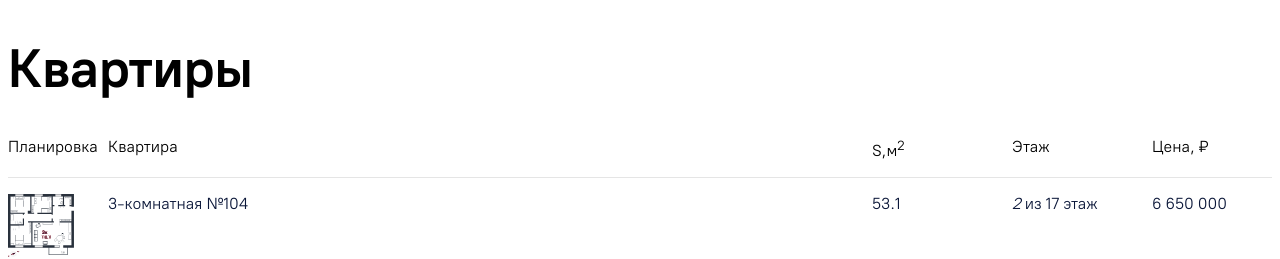
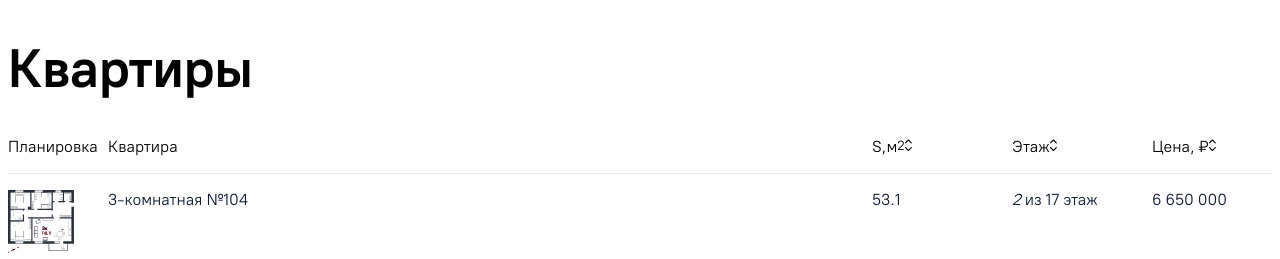
Before and after one commit to ase444ka/flat-list, a Nuxt app: page / in a window 1280 px wide. Shown: the top 259 px of the page. Built offline with nearby package versions, Linux system fonts and the light colour scheme.

Commit message:
add icons

```diff
--- a/app.vue
+++ b/app.vue
@@ -1,5 +1,5 @@
 <script lang="ts">
-import '~/assets/css/main.css'
+import '~/assets/css/main.css';
 </script>
 <template>
   <header>
@@ -8,48 +8,46 @@ import '~/assets/css/main.css'
 
   <section class="flat-list">
     <div class="flat-list__heading">
-      <div class="flat-list__field-name">
-        Планировка
-      </div>
-      <div class="flat-list__field-name">
-        Квартира
-      </div>
+      <div class="flat-list__field-name">Планировка</div>
+      <div class="flat-list__field-name">Квартира</div>
       <div class="flat-list__sort-by">
         S,м<sup>2</sup>
         <span class="flat-list__order">
+          <SortAscIcon />
+          <SortDescIcon />
         </span>
       </div>
       <div class="flat-list__sort-by">
         Этаж
         <span class="flat-list__order">
+          <SortAscIcon />
+          <SortDescIcon />
         </span>
       </div>
       <div class="flat-list__sort-by">
         Цена, &#8381;
         <span class="flat-list__order">
+          <SortAscIcon />
+          <SortDescIcon />
         </span>
       </div>
     </div>
     <div class="flat-list__item" v-for="n in 5">
       <div class="flat-list__image">
-        <img src="/layouts/1.svg" alt="">
+        <img src="/layouts/1.svg" alt="" />
       </div>
       <div class="flat-list__title">3-комнатная №104</div>
       <div class="flat-list__area">53.1</div>
       <div class="flat-list__floor"><em>2</em> из 17 этаж</div>
-      <div class="flat-list__price">{{new Intl.NumberFormat("ru-RU").format(
-    6650000,
-  )}}</div>
+      <div class="flat-list__price">
+        {{ new Intl.NumberFormat('ru-RU').format(6650000) }}
+      </div>
     </div>
   </section>
   <aside class="flat-filters">
-    <div class="flat-filters__radiogroup">
-
-    </div>
+    <div class="flat-filters__radiogroup"></div>
     <div class="flat-filters__control">
-      <div class="flat-filters__label">
-
-      </div>
+      <div class="flat-filters__label"></div>
       <div class="flat-filters__range">
         <div class="flat-filters__limit_min">
           от
@@ -59,13 +57,10 @@ import '~/assets/css/main.css'
           до
           <span class="flat-filters__limit-value"></span>
         </div>
-
       </div>
     </div>
     <div class="flat-filters__control">
-      <div class="flat-filters__label">
-
-      </div>
+      <div class="flat-filters__label"></div>
       <div class="flat-filters__range">
         <div class="flat-filters__limit_min">
           от
@@ -75,8 +70,7 @@ import '~/assets/css/main.css'
           до
           <span class="flat-filters__limit-value"></span>
         </div>
-  <MySlider />
-
+        <MySlider />
       </div>
     </div>
   </aside>
@@ -94,7 +88,7 @@ h1 {
     padding: 0 0 16px;
     border-bottom: 1px solid rgba(0, 0, 0, 0.1);
     grid-template-columns: 80px 1fr 120px 120px 120px;
-    gap: 20px
+    gap: 20px;
   }
   &__item {
     display: grid;
@@ -103,8 +97,20 @@ h1 {
     padding: 16px 0 24px;
     border-bottom: 1px solid rgba(0, 0, 0, 0.1);
     grid-template-columns: 80px 1fr 120px 120px 120px;
-    gap: 20px
+    gap: 20px;
+  }
+  &__sort-by {
+    display: flex;
+  }
+  &__order {
+    display: flex;
+    flex-direction: column;
+    width: 20px;
+    height: 20px;
+    use {
+      width: 10px;
+      height: 10px;
+    }
   }
 }
-
 </style>
--- /dev/null
+++ b/components/SortAscIcon.vue
@@ -0,0 +1,16 @@
+<template>
+  <svg
+    width="7"
+    height="10"
+    viewBox="0 0 7 5"
+    fill="none"
+    xmlns="http://www.w3.org/2000/svg"
+  >
+    <path
+      fill-rule="evenodd"
+      clip-rule="evenodd"
+      d="M4.03447 0.253496C3.8722 0.0898395 3.65794 2.7968e-07 3.42826 2.9976e-07C3.19914 3.1979e-07 2.98374 0.0898396 2.82262 0.253496L0.167524 3.01277C-0.0558768 3.2388 -0.0558768 3.60445 0.167524 3.83048C0.390353 4.05651 0.752023 4.05651 0.975423 3.83048L3.42826 1.27549L5.88167 3.83048C6.10507 4.05651 6.46617 4.05651 6.68957 3.83048C6.91297 3.60445 6.91297 3.2388 6.68957 3.01277L4.03447 0.253496Z"
+      fill="currentColor"
+    />
+  </svg>
+</template>
--- /dev/null
+++ b/components/SortDescIcon.vue
@@ -0,0 +1,16 @@
+<template>
+  <svg
+    width="7"
+    height="10"
+    viewBox="0 6 7 10"
+    fill="none"
+    xmlns="http://www.w3.org/2000/svg"
+  >
+    <path
+      fill-rule="evenodd"
+      clip-rule="evenodd"
+      d="M2.82332 9.7465C2.98558 9.91016 3.19984 10 3.42953 10C3.65864 10 3.87404 9.91016 4.03517 9.7465L6.69026 6.98723C6.91366 6.7612 6.91366 6.39555 6.69026 6.16952C6.46743 5.94349 6.10577 5.94349 5.88236 6.16952L3.42953 8.72451L0.976121 6.16952C0.75272 5.94349 0.391623 5.94349 0.168222 6.16952C-0.0551788 6.39555 -0.0551788 6.7612 0.168222 6.98723L2.82332 9.7465Z"
+      fill="currentColor"
+    />
+  </svg>
+</template>
```
